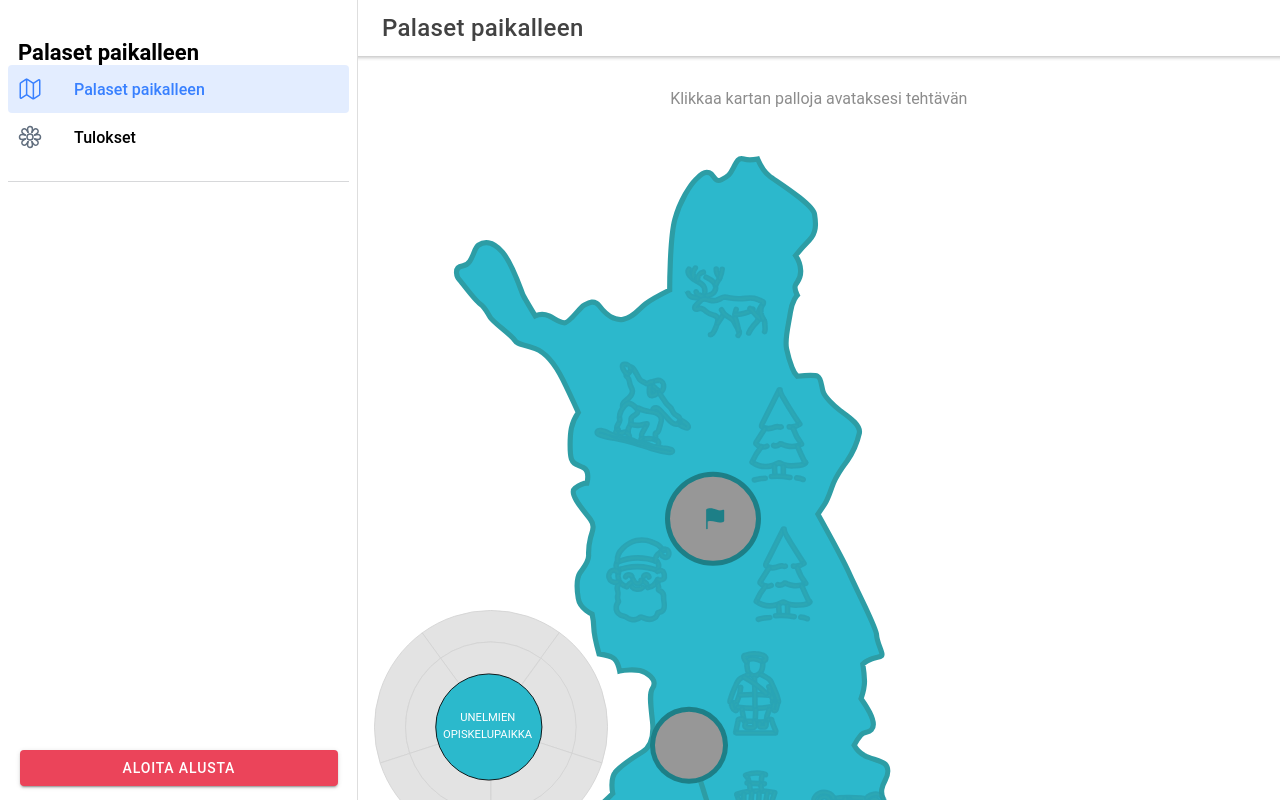
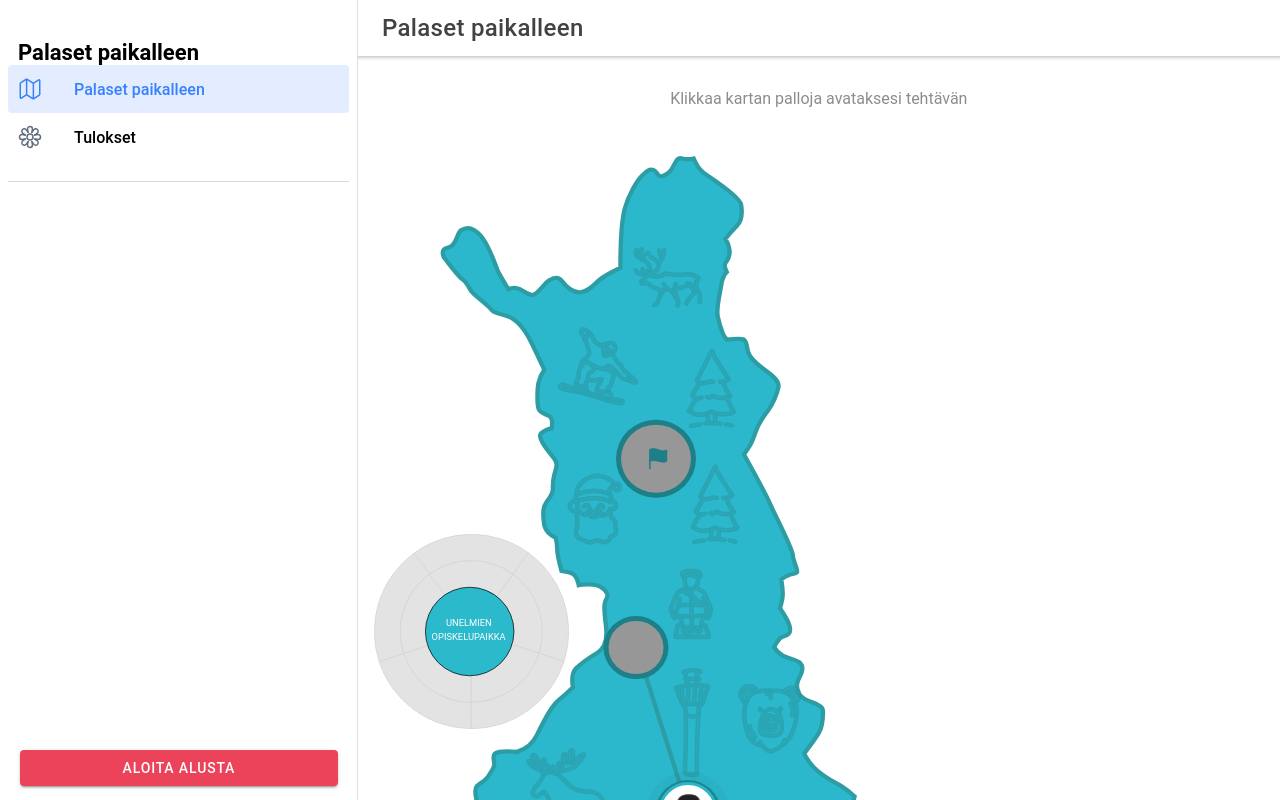
Before and after one commit to aleksi134/PalasetPaikalleen, a React (Create React App) app: page /page/Home in a window 1280 px wide. Built offline with nearby package versions, Linux system fonts and the light colour scheme.

Commit message:
Register service worker, css tinkering

```diff
--- a/src/components/GameMap.scss
+++ b/src/components/GameMap.scss
@@ -29,7 +29,7 @@
 
 .map-container {
   position: relative;
-  max-width: 600px;
+  max-width: 500px;
   // position: absolute;
   // top: 0;
   // left: 50%;
@@ -53,7 +53,6 @@
 }
 
 .map-container {
-
   .dot {
     width: 13%;
     height: 6.5%;
--- a/src/components/Results.scss
+++ b/src/components/Results.scss
@@ -3,6 +3,7 @@
     .progress-meter {
       max-width: 300px;
     }
+
     pre {
       font-size: 10px;
       white-space: pre-wrap;
--- a/src/index.tsx
+++ b/src/index.tsx
@@ -1,11 +1,11 @@
-import React from 'react';
-import ReactDOM from 'react-dom';
-import App from './App';
-import * as serviceWorker from './serviceWorker';
+import React from 'react'
+import ReactDOM from 'react-dom'
+import App from './App'
+import * as serviceWorker from './serviceWorker'
 
-ReactDOM.render(<App />, document.getElementById('root'));
+ReactDOM.render(<App />, document.getElementById('root'))
 
 // If you want your app to work offline and load faster, you can change
 // unregister() to register() below. Note this comes with some pitfalls.
 // Learn more about service workers: https://bit.ly/CRA-PWA
-serviceWorker.unregister();
+serviceWorker.register()
```
Lines whose indentation alone changed are shown as unchanged.
